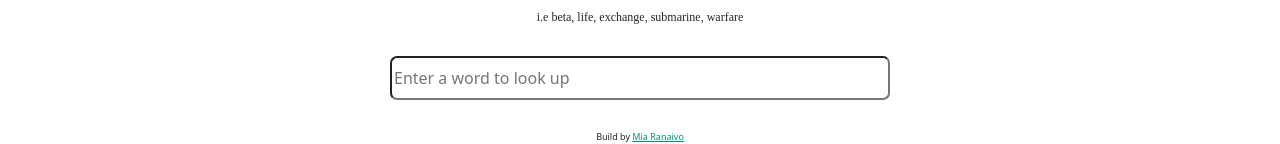
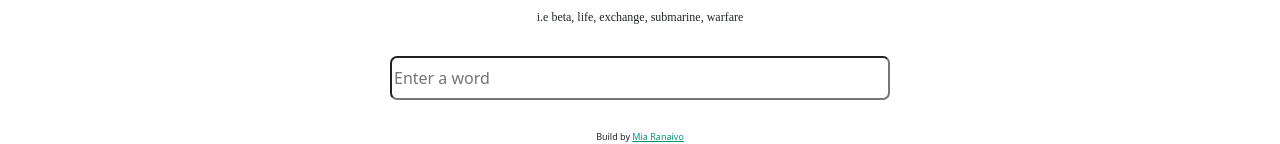
Before and after one commit to MiandryR/dicodes-react-project, a React (Create React App) app: page / in a window 1280 px wide. Shown: the part 289-433 px from the top of the page. Built offline with nearby package versions, Linux system fonts and the light colour scheme; no server answers; a web font is replaced by a local one.

Commit message:
Adjust display

```diff
--- a/src/Dictionary.css
+++ b/src/Dictionary.css
@@ -1,3 +1,8 @@
 div #dictionary {
   text-align: center;
 }
+
+input {
+  width: -webkit-fill-available;
+  margin: 15px;
+}
--- a/src/Dictionary.js
+++ b/src/Dictionary.js
@@ -45,7 +45,7 @@ export default function Dictionary(props) {
             <div className="Dictionary">
                 <div className="form">
                 <form onSubmit={handleSubmit}>
-                    <input type="search" placeholder="Enter a word to look up" onChange={handleKeyword} />
+                    <input type="search" id="form-input" placeholder="Enter a word" onChange={handleKeyword} />
                     </form>
                 </div>
                 <Results results={results} />
```
